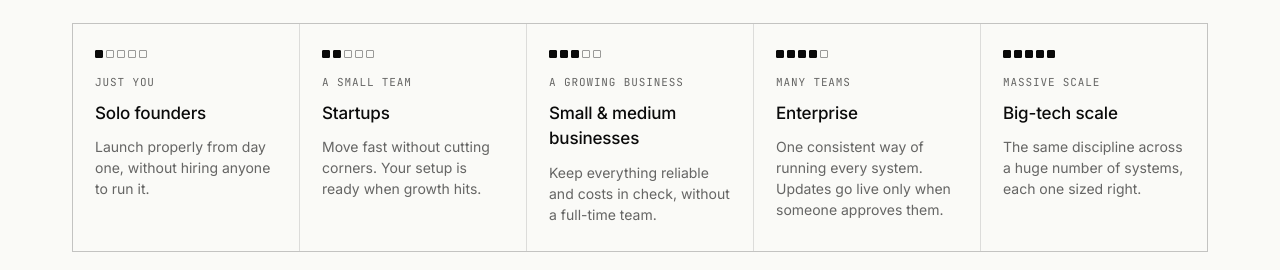
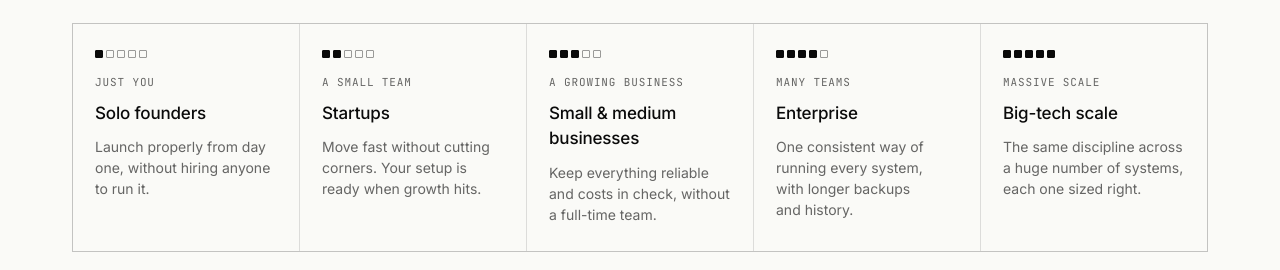
Before and after one commit to vandeon-io/public-page, an Astro site: page / in a window 1280 px wide. Shown: the part 1780-2050 px from the top of the page. Built offline with nearby package versions, Linux system fonts and the light colour scheme; Astro itself is replaced by a stand-in of ours.

Commit message:
Homepage: drop approval claim from the Enterprise card
Approval gates were removed from the beta pricing, so the who-it's-for
Enterprise card now promises longer backups and history instead.

Co-Authored-By: Claude Opus 5.5 <noreply@anthropic.com>

```diff
--- a/src/pages/index.astro
+++ b/src/pages/index.astro
@@ -107,7 +107,7 @@ const faqLd = {
             { k: 'just you', t: 'Solo founders', b: 'Launch properly from day one, without hiring anyone to run it.' },
             { k: 'a small team', t: 'Startups', b: 'Move fast without cutting corners. Your setup is ready when growth hits.' },
             { k: 'a growing business', t: 'Small & medium businesses', b: 'Keep everything reliable and costs in check, without a full-time team.' },
-            { k: 'many teams', t: 'Enterprise', b: 'One consistent way of running every system. Updates go live only when someone approves them.' },
+            { k: 'many teams', t: 'Enterprise', b: 'One consistent way of running every system, with longer backups and history.' },
             { k: 'massive scale', t: 'Big-tech scale', b: 'The same discipline across a huge number of systems, each one sized right.' },
           ].map((tier, i) => (
             <article class="tier">
```
